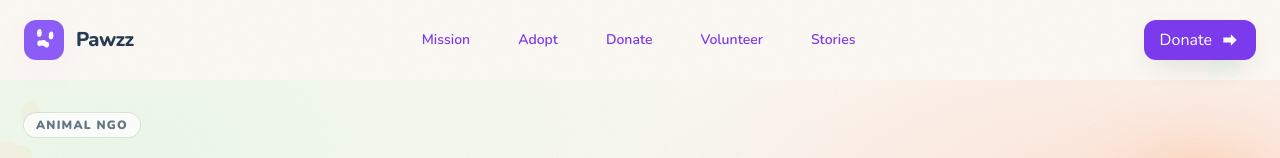
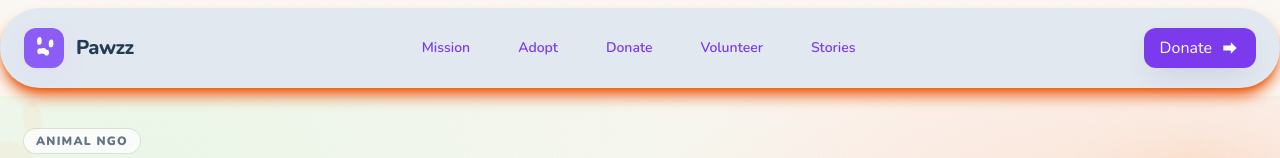
Before and after one commit to Mrshelby0/Pawzz, a plain HTML site: page index.html in a window 1280 px wide. Shown: the top 158 px of the page. Drawn offline with nearby package versions, Linux system fonts and the light colour scheme.

Commit message:
fix header and footer

```diff
--- a/index.html
+++ b/index.html
@@ -133,8 +133,8 @@
   </div>
 
   <!-- Header -->
-  <header class="relative z-10">
-    <nav class="max-w-7xl mx-auto flex items-center justify-between px-6 py-5">
+  <header class="relative z-10 py-2">
+    <nav class="max-w-7xl mx-auto flex items-center justify-between px-6 py-5 bg-slate-200 rounded-full shadow-orange-600 shadow-lg backdrop-blur-xs">
       <a href="#" class="group inline-flex items-center gap-3">
         <span class="inline-grid place-items-center w-10 h-10 rounded-xl bg-purple-500 text-white shadow-glow group-hover:scale-105 transition-transform duration-350 ease-brand">
           <span class="sr-only">Pawzz</span>
@@ -487,7 +487,7 @@
   </section>
 
   <!-- Footer -->
-  <footer class="pt-14 pb-10 bg-white/70 opacity-0 translate-y-4" role="contentinfo" data-reveal>
+  <footer class="pt-14 pb-20 bg-slate-200 shadow-lg backdrop:blur-xl shadow-orange-600 rounded-3xl opacity-0 translate-y-4 " role="contentinfo" data-reveal>
     <div class="max-w-7xl mx-auto px-6 grid md:grid-cols-4 gap-8">
       <div>
         <div class="inline-flex items-center gap-3">
```
